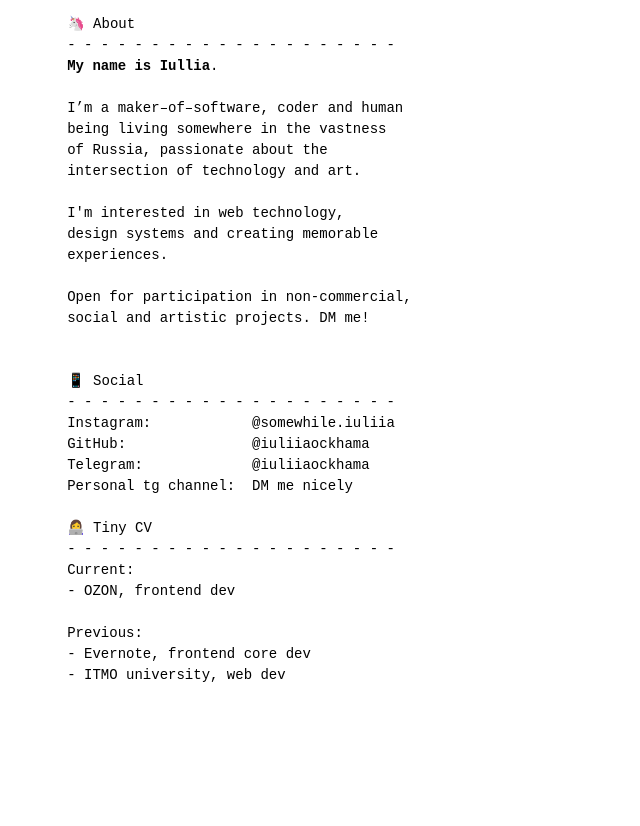
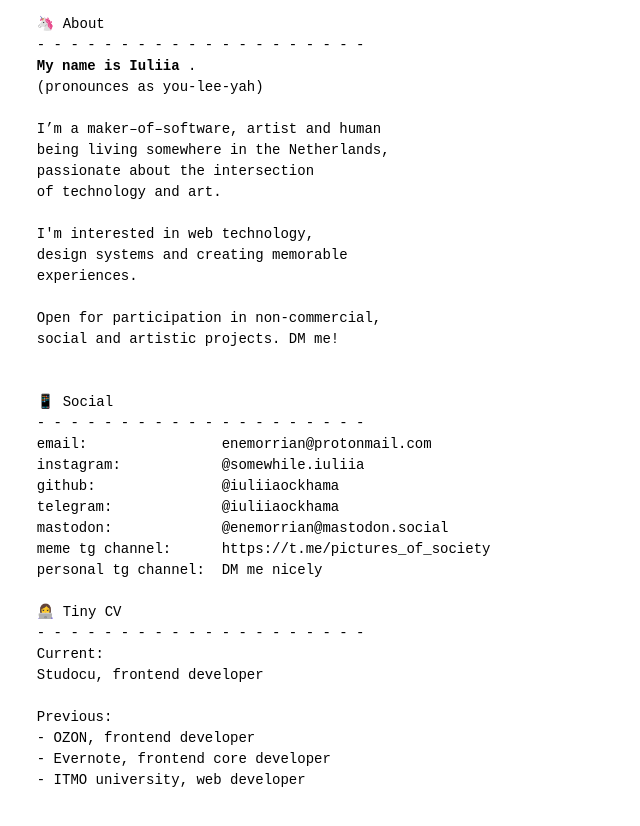
Before and after one commit to IuliiaOckhama/personal, a plain HTML site: page index.html in a window 1280 px wide. Shown: the whole page, without its empty margins (0-640 px from the left). Before the commit the page ends 800 px from the top, so only its background shows below. Drawn offline with Linux system fonts and the light colour scheme.

Commit message:
update info and styles

```diff
--- a/index.html
+++ b/index.html
@@ -17,15 +17,16 @@
 </head>
 
 <body>
-	<pre>
+  <pre style="margin-left: 20px;">
   🦄 About
   - - - - - - - - - - - - - - - - - - - -
-	<strong>My name is Iullia</strong>.
+  <strong>My name is Iuliia </strong>.
+  (pronounces as you-lee-yah)
 
-	I’m a maker–of–software, coder and human
-	being living somewhere in the vastness
-	of Russia, passionate about the
-	intersection of technology and art.
+  I’m a maker–of–software, artist and human
+  being living somewhere in the Netherlands,
+  passionate about the intersection
+  of technology and art.
 
   I'm interested in web technology,
   design systems and creating memorable
@@ -37,19 +38,23 @@
 
   📱 Social
   - - - - - - - - - - - - - - - - - - - -
-	Instagram:            @somewhile.iuliia
-	GitHub:               @iuliiaockhama
-	Telegram:             @iuliiaockhama
-	Personal tg channel:  DM me nicely
+  email:                enemorrian@protonmail.com
+  instagram:            @somewhile.iuliia
+  github:               @iuliiaockhama
+  telegram:             @iuliiaockhama
+  mastodon:             @enemorrian@mastodon.social
+  meme tg channel:      https://t.me/pictures_of_society
+  personal tg channel:  DM me nicely
 
   👩‍💻 Tiny CV
   - - - - - - - - - - - - - - - - - - - -
   Current:
-	- OZON, frontend dev
+  Studocu, frontend developer
 
   Previous:
-	- Evernote, frontend core dev
-	- ITMO university, web dev
+  - OZON, frontend developer
+  - Evernote, frontend core developer
+  - ITMO university, web developer
 
   </pre>
 </body>
```
Lines whose indentation alone changed are shown as unchanged.
